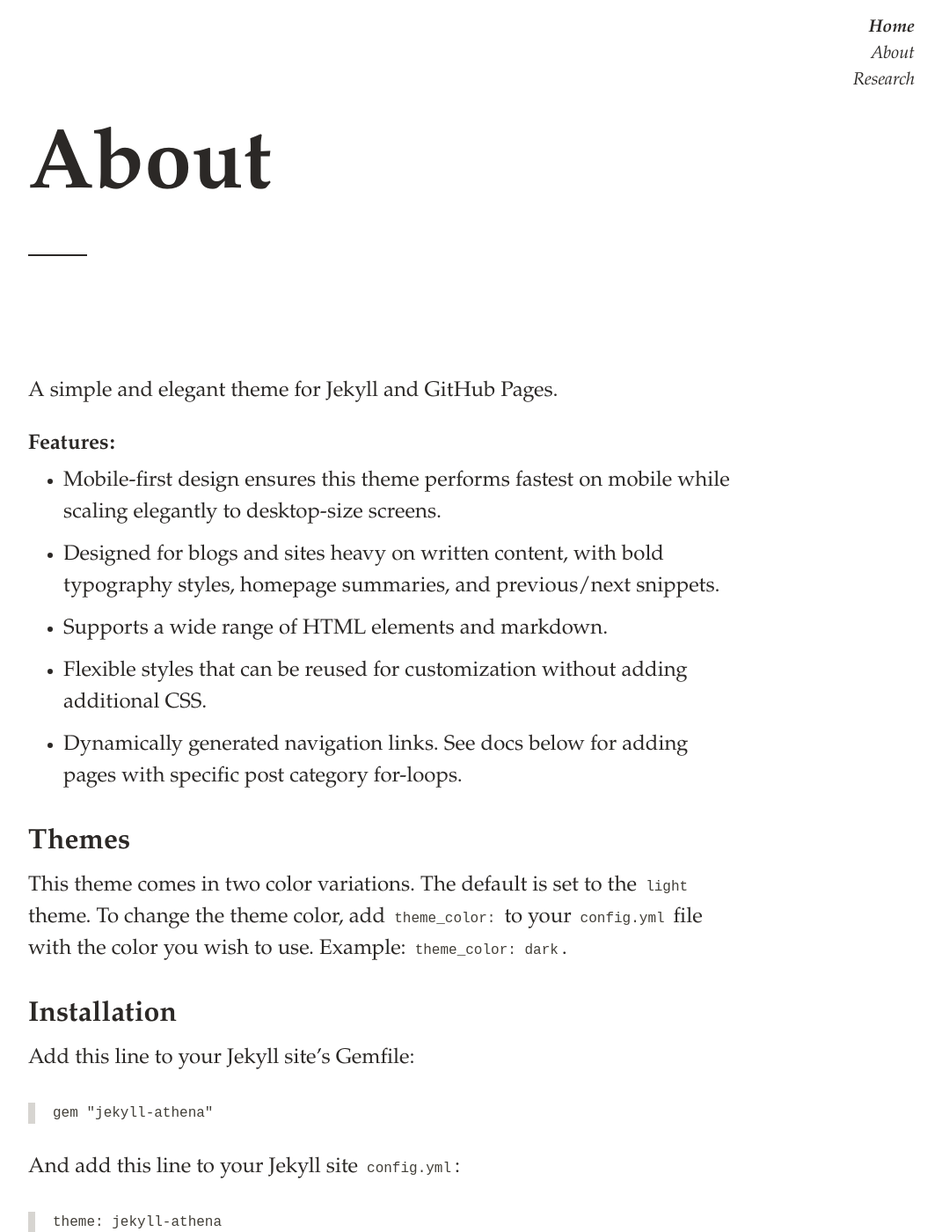
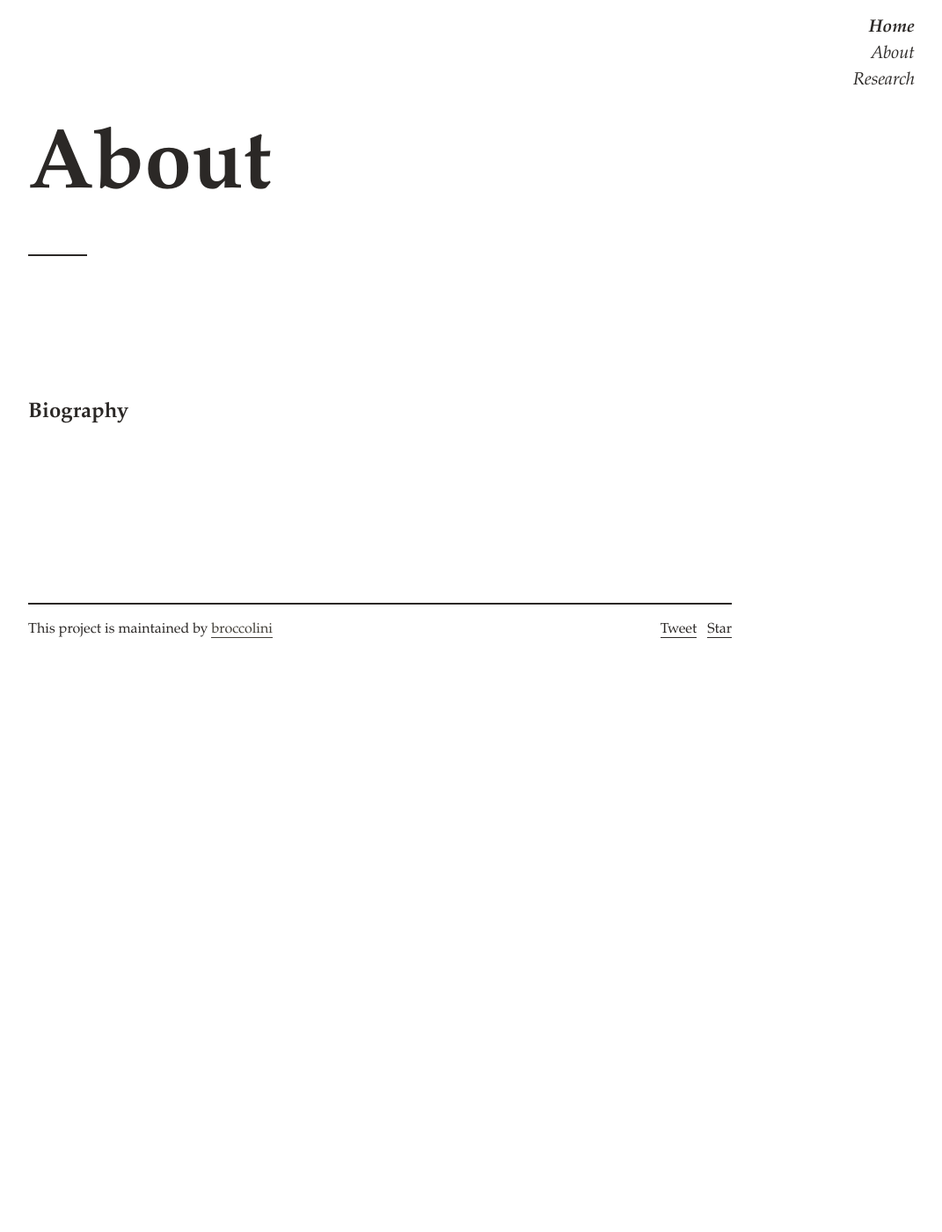
Before and after one commit to linkneuro/linkneuro.github.io, a Jekyll site: the page built from about.md, in a window 1280 px wide and 1400 px high. Shown: the whole window at 88% size, without its empty margins (208-1279 px from the left). Built offline with Jekyll 4.4.1, drawn with Linux system fonts in a browser that asks for light colours; comment, search, counter and statistics services are not loaded; some of the changed text lies outside the part shown.

Commit message:
Update about.md

````diff
--- a/about.md
+++ b/about.md
@@ -4,42 +4,4 @@ title: About
 permalink: /about/
 ---
 
-A simple and elegant theme for Jekyll and GitHub Pages.
-
-### Features:
-* Mobile-first design ensures this theme performs fastest on mobile while scaling elegantly to desktop-size screens.
-* Designed for blogs and sites heavy on written content, with bold typography styles, homepage summaries, and previous/next snippets.
-* Supports a wide range of HTML elements and markdown.
-* Flexible styles that can be reused for customization without adding additional CSS.
-* Dynamically generated navigation links. See docs below for adding pages with specific post category for-loops.
-
-## Themes
-This theme comes in two color variations. The default is set to the `light` theme. To change the theme color, add `theme_color:` to your `config.yml` file with the color you wish to use. Example: `theme_color: dark`.
-
-<!-- | Config setting | Thumbnail |
-| --- | --- |
-| `theme_color: black` | <img width="330" alt="black" src="url"> |
-| `theme_color: red` | <img width="330" alt="red" src="url"> | -->
-
-
-## Installation
-
-Add this line to your Jekyll site's Gemfile:
-
-```ruby
-gem "jekyll-athena"
-```
-
-And add this line to your Jekyll site `config.yml`:
-
-```yaml
-theme: jekyll-athena
-```
-
-And then execute:
-
-    $ bundle
-
-Or install it yourself as:
-
-    $ gem install jekyll-athena
+### Biography
````
